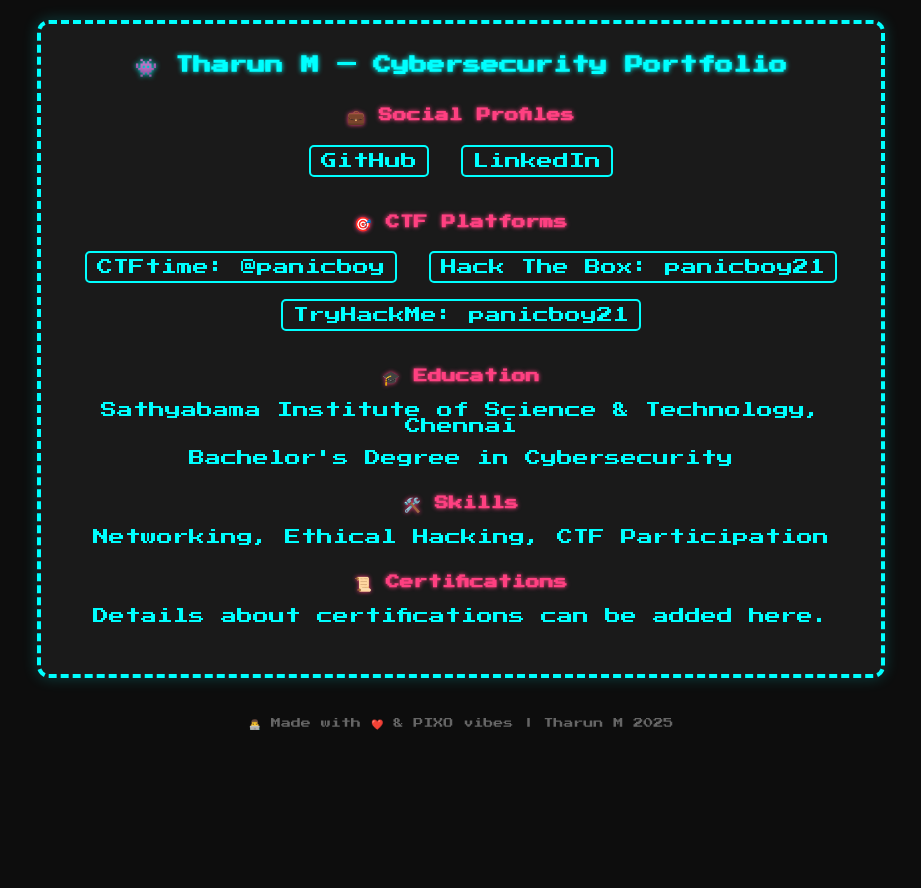
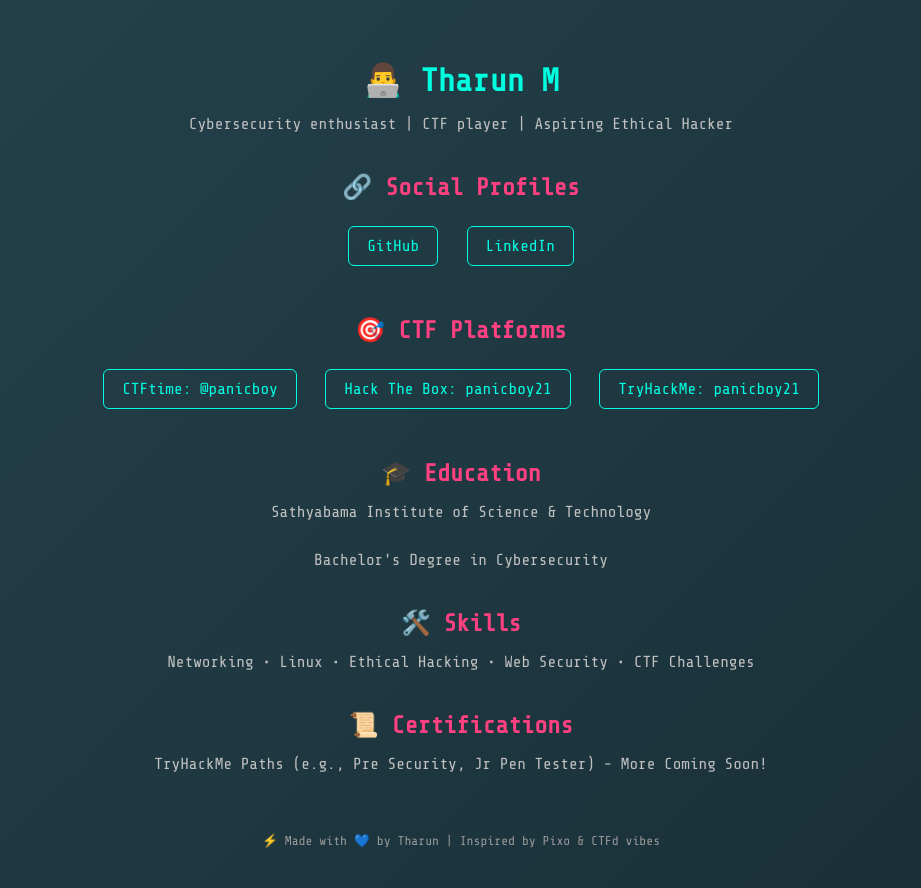
Before and after one commit to TharunOfficial/TharunOfficial.github.io, a plain HTML site: page index.html in a window 1280 px wide. Shown: the whole page, without its empty margins (179-1100 px from the left). Before the commit the page ends 800 px from the top, so only its background shows below. Drawn offline with nearby package versions, Linux system fonts and the light colour scheme.

Commit message:
Update index.html

```diff
--- a/index.html
+++ b/index.html
@@ -3,74 +3,84 @@
 <head>
   <meta charset="UTF-8">
   <title>Tharun M | Cybersecurity Portfolio</title>
-  <link href="https://fonts.googleapis.com/css2?family=Press+Start+2P&display=swap" rel="stylesheet">
+  <link href="https://fonts.googleapis.com/css2?family=Share+Tech+Mono&display=swap" rel="stylesheet">
   <style>
     body {
-      background-color: #0d0d0d;
-      color: #00ffff;
-      font-family: 'Press Start 2P', cursive;
       margin: 0;
-      padding: 20px;
-      text-align: center;
+      padding: 0;
+      font-family: 'Share Tech Mono', monospace;
+      color: #ffffff;
+      background: linear-gradient(-45deg, #0f2027, #203a43, #2c5364, #0f2027);
+      background-size: 400% 400%;
+      animation: gradientBG 15s ease infinite;
     }
 
-    h1 {
-      font-size: 18px;
-      text-shadow: 0 0 5px #00ffff;
-      margin-bottom: 20px;
+    @keyframes gradientBG {
+      0% {background-position: 0% 50%;}
+      50% {background-position: 100% 50%;}
+      100% {background-position: 0% 50%;}
     }
 
     .container {
       max-width: 800px;
       margin: auto;
-      border: 4px dashed #00ffff;
-      padding: 20px;
-      background-color: #1a1a1a;
-      box-shadow: 0 0 15px #00ffff33;
-      border-radius: 12px;
+      padding: 40px 20px;
+      text-align: center;
+    }
+
+    h1 {
+      font-size: 2em;
+      margin-bottom: 10px;
+      color: #00ffe1;
+    }
+
+    p {
+      font-size: 1em;
+      margin-bottom: 30px;
+      color: #c0c0c0;
     }
 
     .section {
-      margin: 30px 0;
+      margin: 40px 0;
     }
 
     .section h2 {
-      font-size: 14px;
       color: #ff4081;
-      text-shadow: 0 0 4px #ff4081;
+      margin-bottom: 15px;
     }
 
-    .section a {
-      color: #00ffff;
+    a {
+      display: inline-block;
+      margin: 10px;
+      padding: 10px 18px;
+      border: 1px solid #00ffe1;
+      color: #00ffe1;
       text-decoration: none;
-      display: inline-block;
-      margin: 8px;
-      border: 2px solid #00ffff;
-      padding: 6px 10px;
-      border-radius: 5px;
-      transition: all 0.2s ease-in-out;
+      border-radius: 6px;
+      transition: 0.3s ease;
     }
 
-    .section a:hover {
-      background-color: #00ffff;
+    a:hover {
+      background: #00ffe1;
       color: #000;
-      transform: scale(1.05);
     }
 
     .footer {
-      margin-top: 40px;
-      font-size: 10px;
-      color: #666;
+      margin-top: 60px;
+      font-size: 0.8em;
+      color: #999;
     }
+
   </style>
 </head>
 <body>
 
   <div class="container">
-    <h1>👾 Tharun M — Cybersecurity Portfolio</h1>
+    <h1>👨‍💻 Tharun M</h1>
+    <p>Cybersecurity enthusiast | CTF player | Aspiring Ethical Hacker</p>
 
     <div class="section">
-      <h2>💼 Social Profiles</h2>
+      <h2>🔗 Social Profiles</h2>
       <a href="https://github.com/TharunOfficial" target="_blank">GitHub</a>
       <a href="https://www.linkedin.com/in/tharun-m-946460288" target="_blank">LinkedIn</a>
     </div>
@@ -84,24 +94,23 @@
 
     <div class="section">
       <h2>🎓 Education</h2>
-      <p>Sathyabama Institute of Science & Technology, Chennai</p>
+      <p>Sathyabama Institute of Science & Technology</p>
       <p>Bachelor's Degree in Cybersecurity</p>
     </div>
 
     <div class="section">
       <h2>🛠️ Skills</h2>
-      <p>Networking, Ethical Hacking, CTF Participation</p>
+      <p>Networking • Linux • Ethical Hacking • Web Security • CTF Challenges</p>
     </div>
 
     <div class="section">
       <h2>📜 Certifications</h2>
-      <p>Details about certifications can be added here.</p>
+      <p>TryHackMe Paths (e.g., Pre Security, Jr Pen Tester) - More Coming Soon!</p>
     </div>
 
-  </div>
-
-  <div class="footer">
-    👨‍💻 Made with ❤️ & PIXO vibes | Tharun M 2025
+    <div class="footer">
+      ⚡ Made with 💙 by Tharun | Inspired by Pixo & CTFd vibes
+    </div>
   </div>
 
 </body>
```
